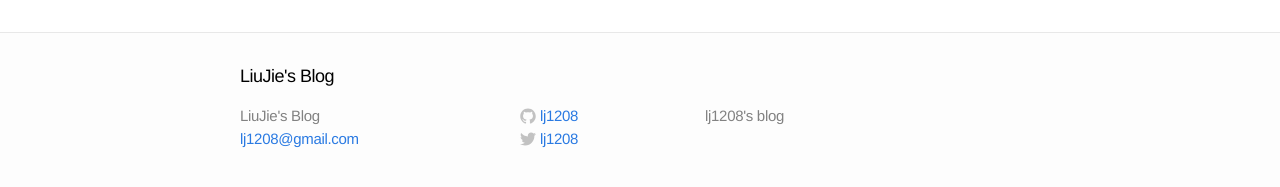
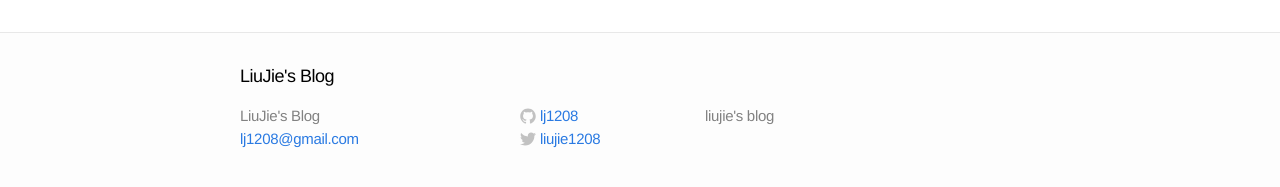
Before and after one commit to lj1208/lj1208.github.io, a Jekyll site: the page built from about.md, in a window 1280 px wide. Shown: the part 338-525 px from the top of the page. Built offline with Jekyll 4.4.1, drawn with Linux system fonts in a browser that asks for light colours.

Commit message:
Update _config.yml

```diff
--- a/_config.yml
+++ b/_config.yml
@@ -1,10 +1,10 @@
 # Site settings
 title: LiuJie's Blog
 email: lj1208@gmail.com
-description: "lj1208's blog"
+description: "liujie's blog"
 baseurl: ""
 url: "http://lj1208.github.io"
-twitter_username: lj1208
+twitter_username: liujie1208
 github_username:  lj1208
 
 # Build settings
```
